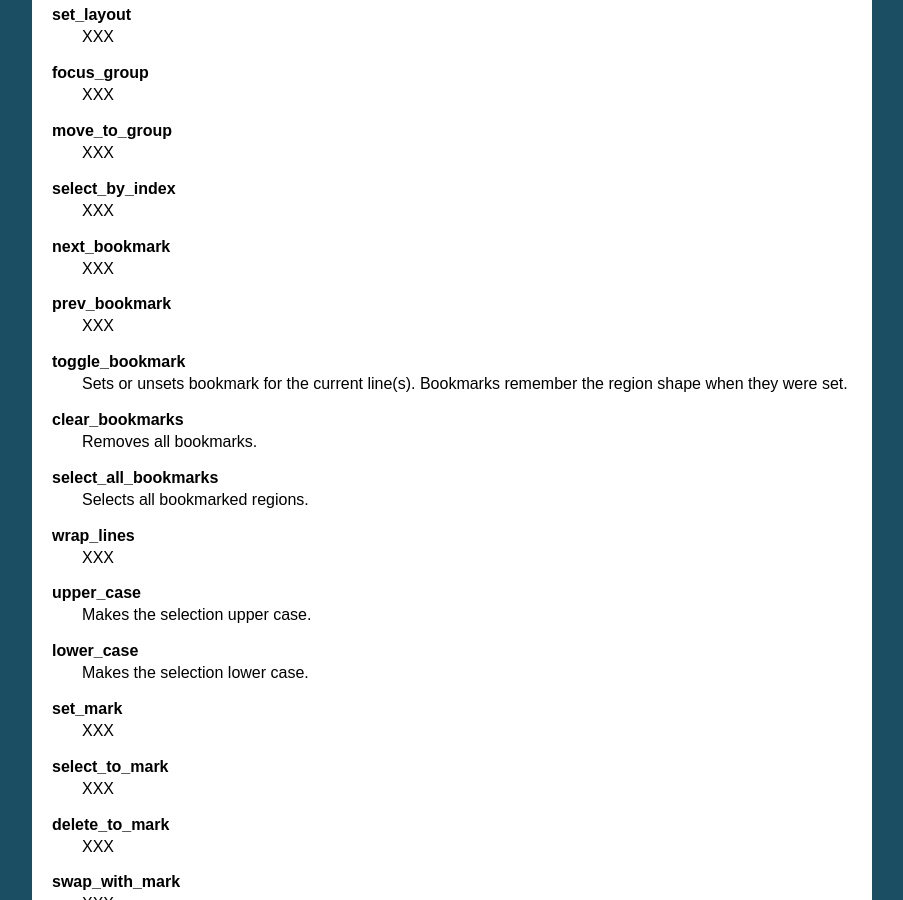
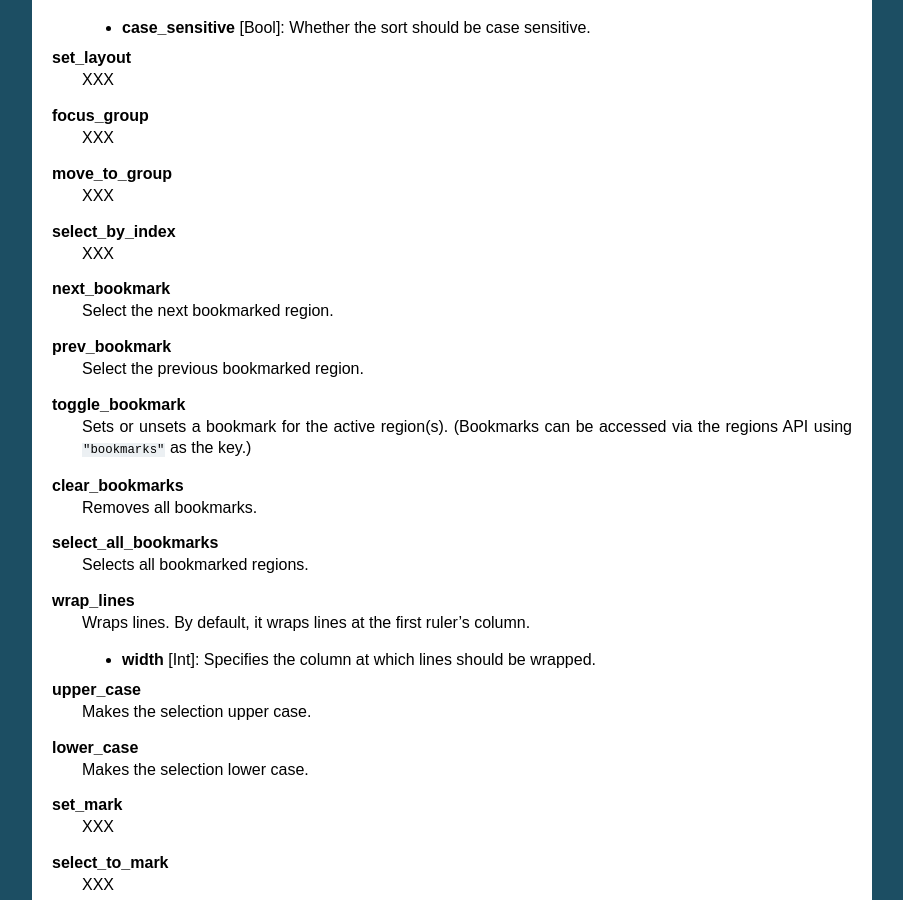
Before and after one commit to guillermooo/sublime-undocs, a Sphinx documentation site: the page built from source/reference/commands.rst, in a window 1280 px wide and 900 px high, scrolled down 5740 px. Shown: the whole window, without its empty margins (198-1101 px from the left). Built offline with Sphinx 7.4.7, drawn with Linux system fonts in a browser that asks for light colours; some of the changed text lies outside the part shown.

Commit message:
add more commands; clean up

```diff
--- a/source/reference/commands.rst
+++ b/source/reference/commands.rst
@@ -164,7 +164,8 @@
 **hide_panel**
 	Hides the active panel.
 
-	- **cancel** [Bool]: XXX
+	- **cancel** [Bool]: Notifies the panel to restore the selection to what it
+	was when the panel was opened. (Only incremental find panel.)
 
 **hide_overlay**
 	Hides the active overlay.
@@ -208,7 +209,7 @@
 **expand_selection**
 	Extends the selection up to predifined limits.
 
-	- **to** [Enum]: line XXX there must be more of these XXX
+	- **to** [Enum]: Values: bol, hardbol, eol, hardeol, bof, eof, brackets, line.
 
 **find_under_expand**
 	Adds a new selection based on the current selection or expands the
@@ -234,7 +235,7 @@
 
 	- **panel** [Enum]: Values: incremental_find, find, replace, find_in_files, console
 	- **reverse** [Bool]: Whether to search backwards in the buffer.
-	- **toggle** [Bool]: xXX
+	- **toggle** [Bool]: Whether to hide the panel if it's already visible.
 
 **find_next**
 	Finds the next occurrence of the current search term.
@@ -252,10 +253,12 @@
 	Finds all occurrences of the current selection or the current word.
 
 **slurp_find_string**
-	XXX
+	Copies the current selection or word into the "find" field of the find
+	panel.
 
 **slurp_replace_string**
-	XXX
+	Copies the current selection or word into the "replace" field of the find
+	and replace panel.
 
 **next_result**
 	Advance to the next captured result.
@@ -326,14 +329,14 @@
 	XXX
 
 **next_bookmark**
-	XXX
+	Select the next bookmarked region.
 
 **prev_bookmark**
-	XXX
+	Select the previous bookmarked region.
 
 **toggle_bookmark**
-	Sets or unsets bookmark for the current line(s). Bookmarks remember the
-	region shape when they were set.
+	Sets or unsets a bookmark for the active region(s). (Bookmarks can be
+	accessed via the regions API using ``"bookmarks"`` as the key.)
 
 **clear_bookmarks**
 	Removes all bookmarks.
@@ -342,7 +345,9 @@
 	Selects all bookmarked regions.
 
 **wrap_lines**
-	XXX
+	Wraps lines. By default, it wraps lines at the first ruler's column.
+
+	- **width** [Int]: Specifies the column at which lines should be wrapped.
 
 **upper_case**
 	Makes the selection upper case.
```
